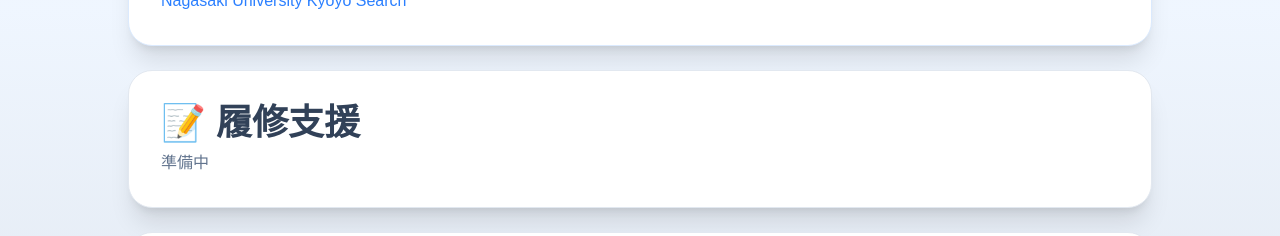
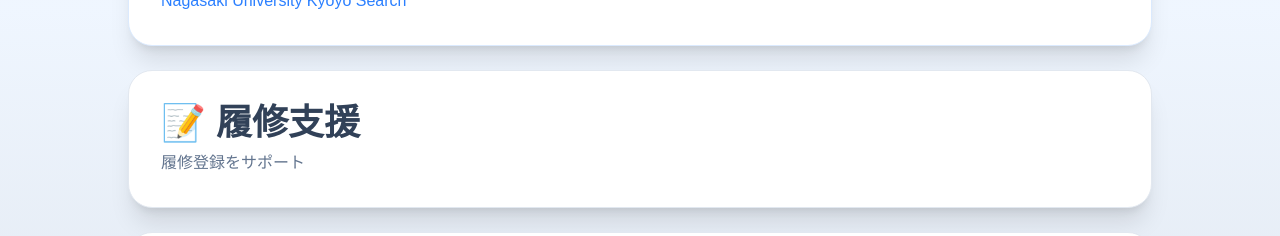
Before and after one commit to Miya300/inazo-clone, a Next.js app: page / in a window 1280 px wide. Shown: the part 388-624 px from the top of the page. Built offline with nearby package versions, Linux system fonts and the light colour scheme.

Commit message:
add risyu support navigation

```diff
--- a/app/page.tsx
+++ b/app/page.tsx
@@ -38,15 +38,22 @@ export default function Home() {
         </Link>
 
         {/* 履修支援 */}
-        <div className="bg-white rounded-3xl shadow-xl p-8 border border-slate-200">
+        <Link
+  href="/risyu-support1"
+  className="block"
+>
+  <div className="bg-white rounded-3xl shadow-xl p-8 border border-slate-200 cursor-pointer hover:shadow-2xl hover:-translate-y-1 transition-all">
+
     <h2 className="text-4xl font-black text-slate-700">
       📝 履修支援
     </h2>
 
     <p className="text-slate-500 mt-2">
-            準備中
+      履修登録をサポート
     </p>
+
   </div>
+</Link>
 
         {/* 時間割作成 */}
         <div className="bg-white rounded-3xl shadow-xl p-8 border border-slate-200">
```
Lines whose indentation alone changed are shown as unchanged.
